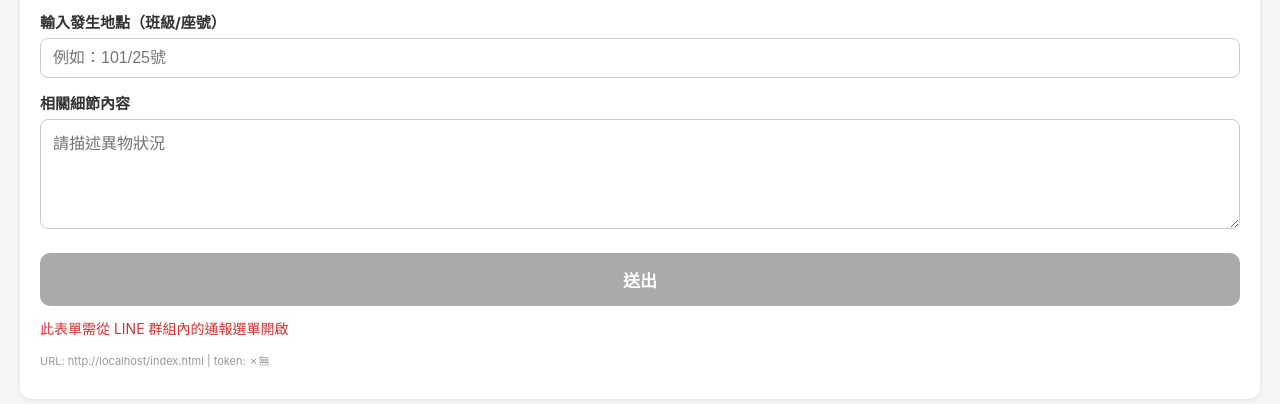
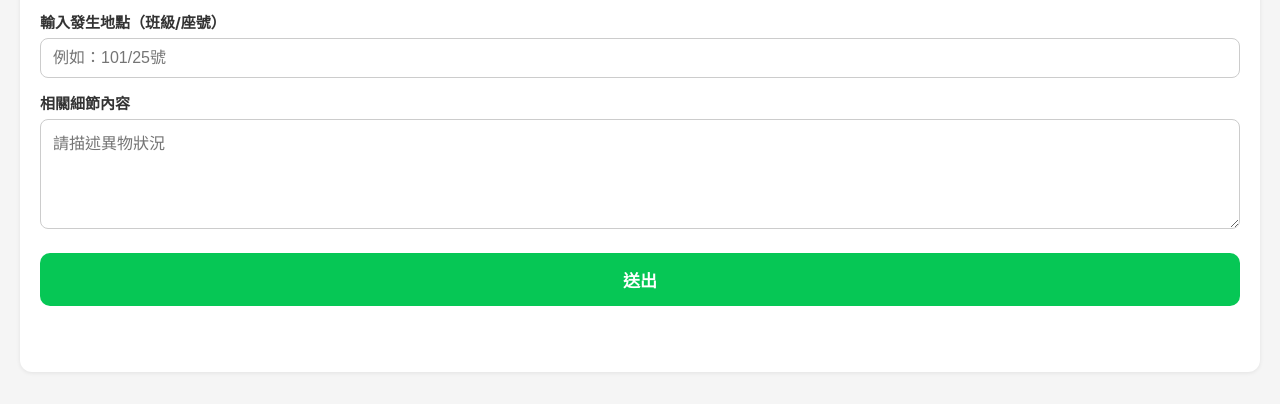
Before and after one commit to foreveremay/line-report-form, a plain HTML site: page index.html in a window 1280 px wide. Shown: the part 72-476 px from the top of the page. Drawn offline with Linux system fonts and the light colour scheme.

Commit message:
復原乾淨版：移除 token 與除錯顯示

```diff
--- a/index.html
+++ b/index.html
@@ -36,17 +36,6 @@ var API_URL = "https://yziolqokktledpibgmoa.supabase.co/functions/v1/line-webhoo
 var msg = document.getElementById("msg");
 var btn = document.getElementById("submitBtn");
 function setMsg(t, cls){ msg.textContent = t; msg.className = cls || "";}
-// 一次性 token 從網址參數取得（bot 發選單時產生並綁定群組）
-var token = new URLSearchParams(window.location.search).get("token") || "";
-// 除錯顯示：讓測試時一眼看出 LIFF 有沒有把參數傳過來
-var dbg = document.createElement("p");
-dbg.style.cssText = "font-size:11px;color:#999;word-break:break-all;margin-top:8px;";
-dbg.textContent = "URL: " + window.location.href + " | token: " + (token ? "✓有" : "✗無");
-document.querySelector(".card").appendChild(dbg);
-if(!token){
-  setMsg("此表單需從 LINE 群組內的通報選單開啟", "err");
-  btn.disabled = true;
-}
 btn.addEventListener("click", async function(){
 var className = document.getElementById("className").value.trim();
 var content = document.getElementById("content").value.trim();
@@ -58,7 +47,7 @@ try{
 var res = await fetch(API_URL, {
 method: "POST",
 headers: { "Content-Type": "application/json"},
-body: JSON.stringify({ action: "submit-report", token: token, className: className, content: content})
+body: JSON.stringify({ action: "submit-report", className: className, content: content})
 });
 var data = await res.json().catch(function(){ return {};});
 if(!res.ok) throw new Error(data.error || ("HTTP " + res.status));
```
